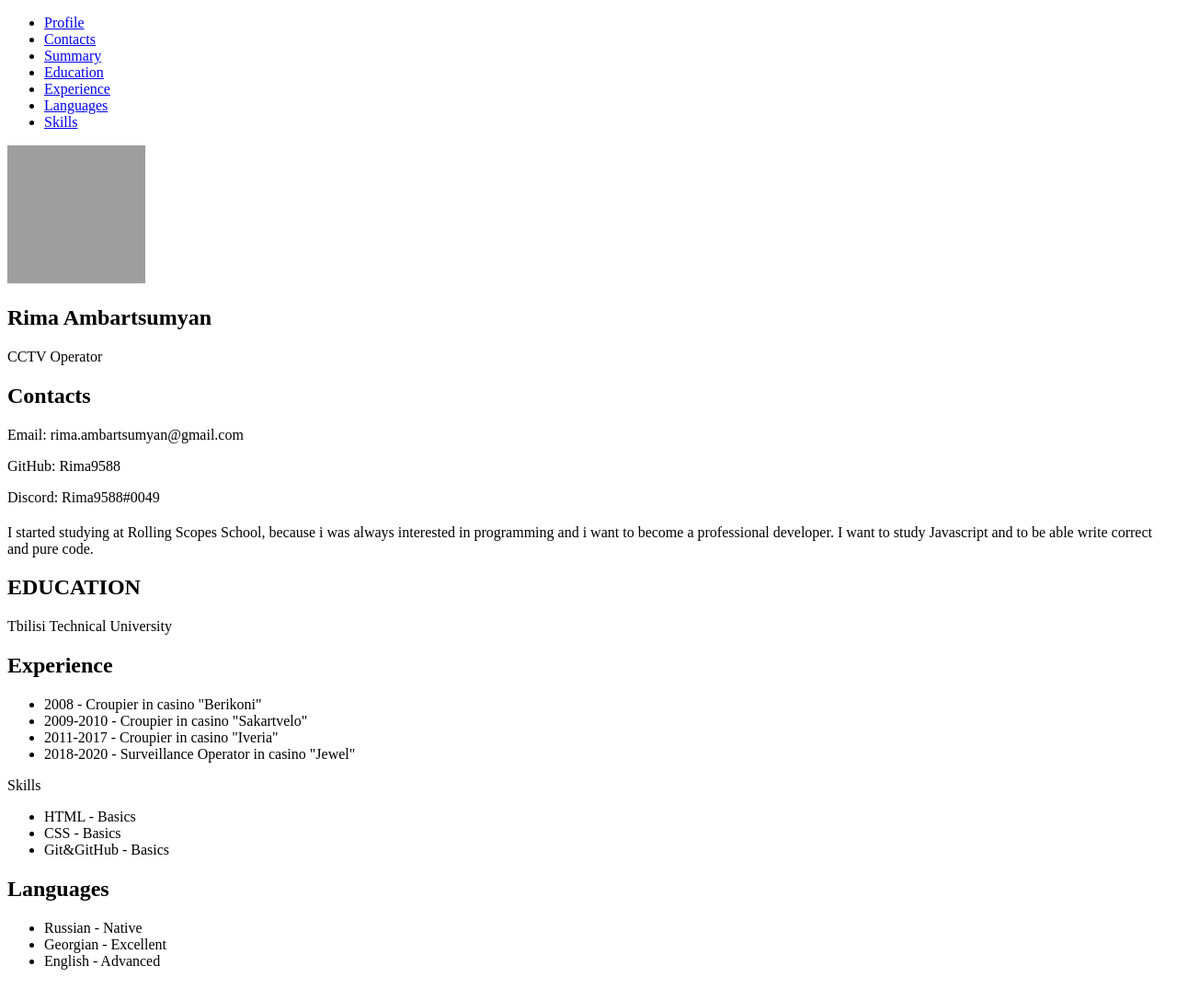
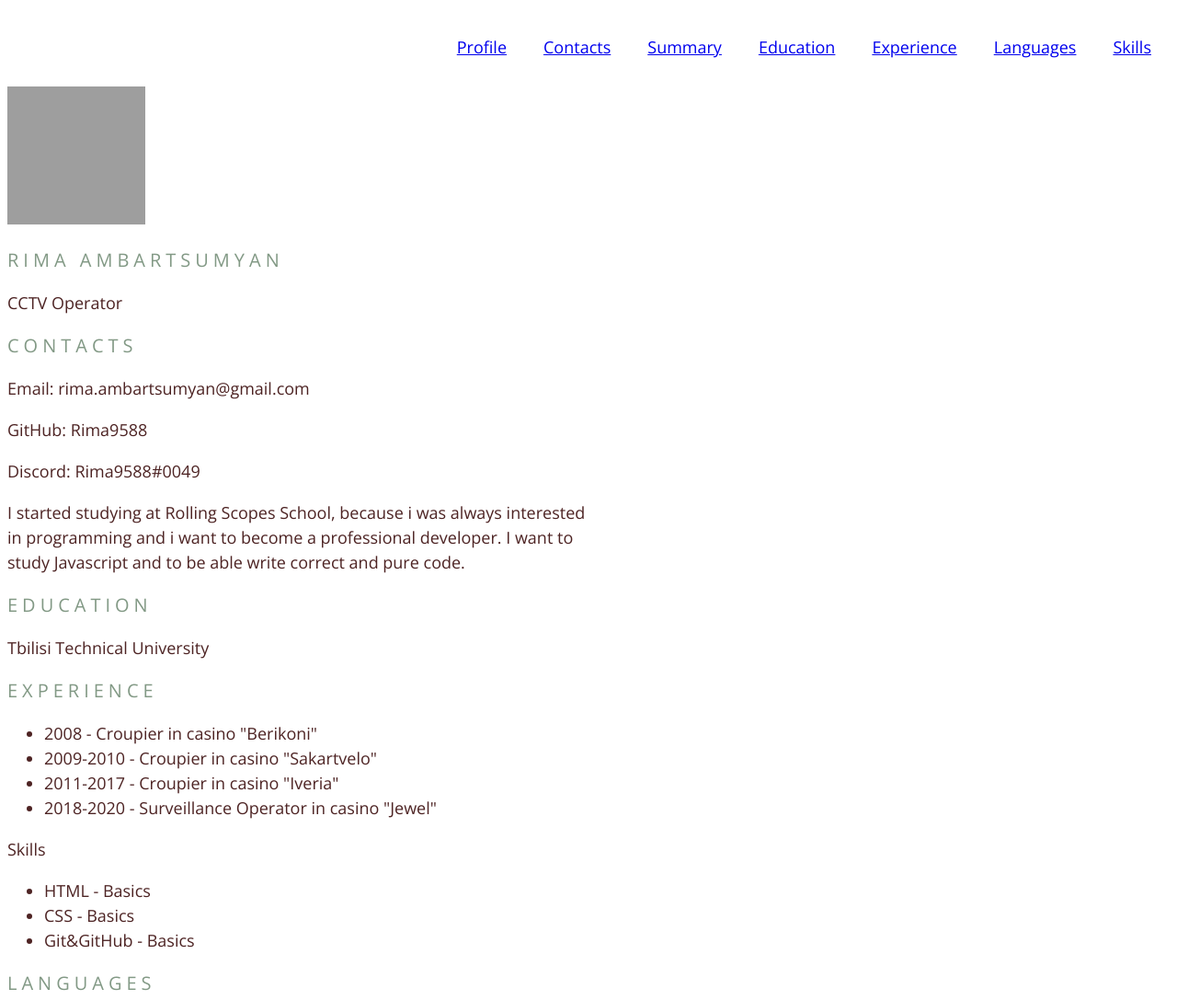
Before and after one commit to Rima9588/rsschool-cv, a plain HTML site: page index.html in a window 1280 px wide. Shown: the top 1087 px of the page at 92% size. Drawn offline with nearby package versions, Linux system fonts and the light colour scheme; grey boxes are pictures that could not be loaded.

Commit message:
fix: fixed error in spelling

```diff
--- a/index.html
+++ b/index.html
@@ -5,7 +5,7 @@
     <meta http-equiv="X-UA-Compatible" content="IE=edge">
     <meta name="viewport" content="width=device-width, initial-scale=1.0">
     <title>CV</title>
-    <link rel="stylesheet" hred="style.css">
+    <link rel="stylesheet" href="style.css">
     <link rel="icon" href="assets/favicon.ico">
     <link rel="preconnect" href="https://fonts.googleapis.com">
     <link rel="preconnect" href="https://fonts.gstatic.com" crossorigin>
```
